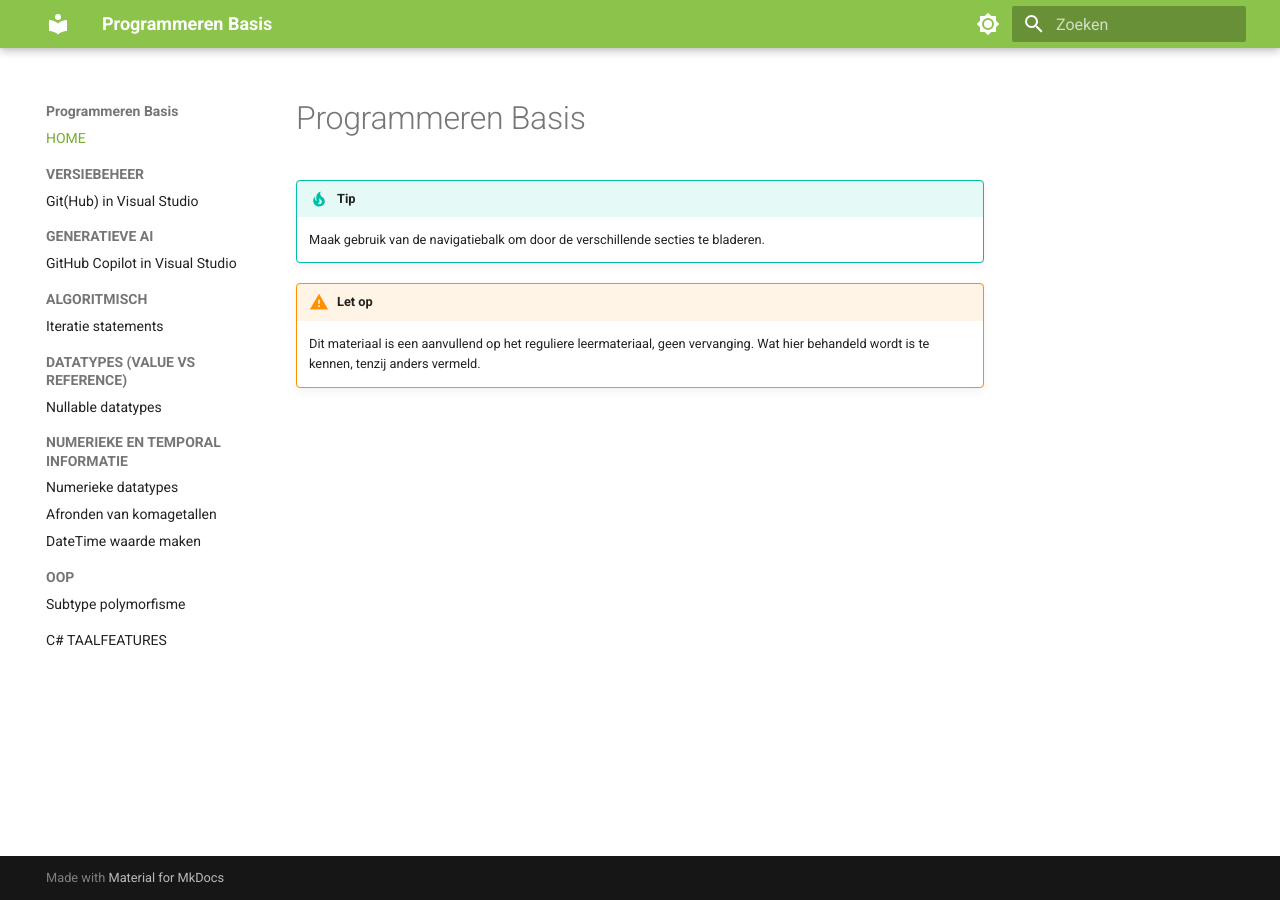
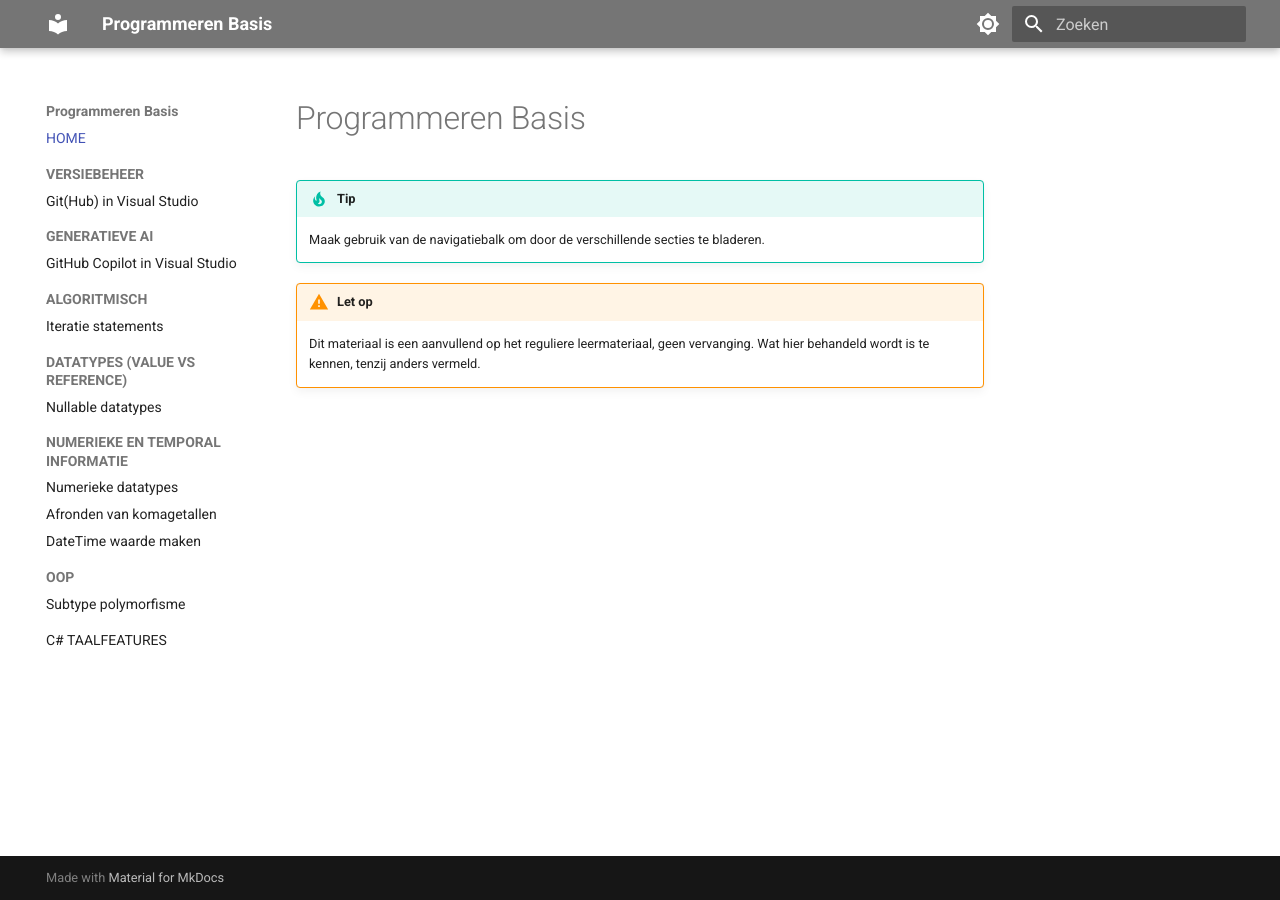
Before and after one commit to GRAD-PRG/PB, an MkDocs documentation site: the page built from docs/index.md, in a window 1280 px wide. Built offline with MkDocs 1.6.1 and Material for MkDocs 9.7.7, drawn with Linux system fonts in a browser that asks for light colours.

Commit message:
grijs ipv groen

```diff
--- a/mkdocs.yml
+++ b/mkdocs.yml
@@ -7,14 +7,14 @@ theme:
   language: nl
   palette:
     - scheme: default
-      primary: light green
-      accent: light green
+      primary: grey
+      accent: grey
       toggle:
         icon: material/brightness-7
         name: Donkere modus
     - scheme: slate
-      primary: light green
-      accent: light green
+      primary: grey
+      accent: grey
       toggle:
         icon: material/brightness-4
         name: Lichte modus
```
